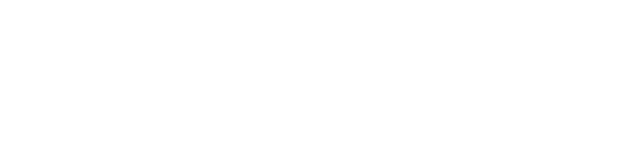
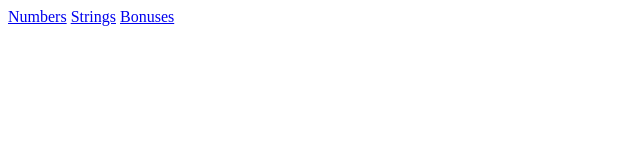
Before and after one commit to SirioRedGiant/js-variables, a plain HTML site: page index.html in a window 1280 px wide. Shown: the whole page, without its empty margins (0-640 px from the left). Drawn offline with Linux system fonts and the light colour scheme.

Commit message:
First task completed

```diff
--- a/01-numbers/script.js
+++ b/01-numbers/script.js
@@ -6,7 +6,7 @@ const numThree = 32; // NON MODIFICARE QUESTA RIGA
 // gli operatori numerici di Javascript
 
 // 1. Imposta questa variabile come somma di numOne e numTwo
-const numOnePlusNumTwo = NaN;
+const numOnePlusNumTwo = numOne + numTwo;
 console.log(numOnePlusNumTwo); // Output: 24
 
 // 2. Imposta questa variabile come prodotto di numThree e numTwo
--- a/index.html
+++ b/index.html
@@ -6,8 +6,8 @@
     <title>Preselezionatore Esercizi</title>
   </head>
   <body>
-    <a href="./01-numbers/index.html"></a>
-    <a href="./02-strings/index.html"></a>
-    <a href="./03-strings-bonus/index.html"></a>
+    <a href="./01-numbers/index.html">Numbers</a>
+    <a href="./02-strings/index.html">Strings</a>
+    <a href="./03-strings-bonus/index.html">Bonuses</a>
   </body>
 </html>
```
